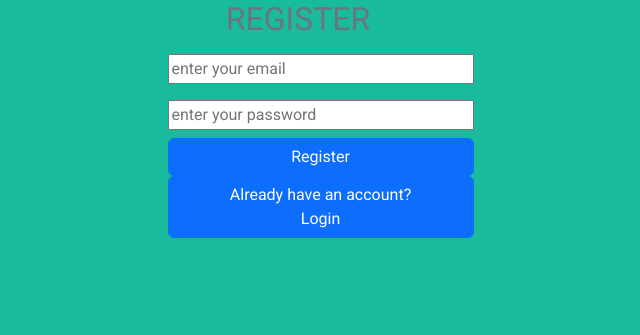
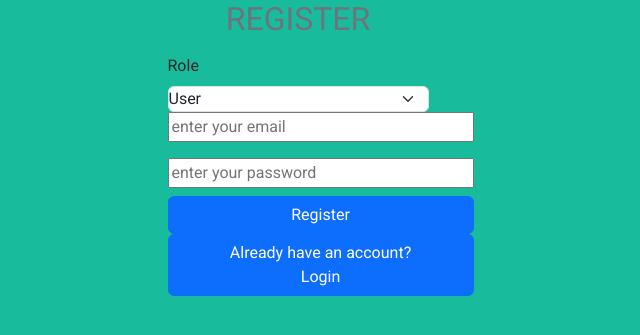
Before and after one commit to Markoets/tickets-api, a Node server app: page /signup in a window 1280 px wide; the page is wider, and only the part inside the window is pictured. Shown: the part 83-418 px from the top of that part, without its empty margins (342-982 px from the left). Run offline with Node 20, Linux system fonts and the light colour scheme; data that the repository does not hold is empty; some libraries are stand-ins or nearby versions.

Commit message:
Be able to differentiate a normal user and a admin [Delivers #183813727]

```diff
--- a/controllers/loginController.js
+++ b/controllers/loginController.js
@@ -49,11 +49,13 @@ const createToken = (id) => {
 };
 exports.loginInfo = async (req, res, next) => {
 
-  const { email, password } = req.body;
+  const { email, password,role } = req.body;
 
   try {
-    const user = await User.login(email, password);
+    const user = await User.login(email, password,role);
+    console.log(user);
     const token = createToken(user._id);
+
     res.cookie('jwt', token, { httpOnly: true, maxAge: maxAge * 1000 });
    res.redirect("admin")
   }
--- a/controllers/signupController.js
+++ b/controllers/signupController.js
@@ -53,7 +53,7 @@ exports.signupPage=(req, res) => {
 
   // Handling post request
   exports.signupInfo = async (req, res, next) => {
-    const { email, password } = req.body;
+    const { email, password,role } = req.body;
 
     let user = await User.findOne({ email});
 
@@ -64,8 +64,9 @@ exports.signupPage=(req, res) => {
   }
 
   else {
-    const user = await User.create({ email, password });
+    const user = await User.create({ email, password,role });
     const token = createToken(user._id);
+    console.log(role);
     res.cookie('jwt', token, { httpOnly: true, maxAge: maxAge * 1000 });
     res.redirect("login")
   }
--- a/middleware/auth.Middleware.js
+++ b/middleware/auth.Middleware.js
@@ -14,6 +14,7 @@ const requireAuth = (req, res, next) => {
       } else {
         let user = await User.findById(decodedToken.id);
         res.locals.user = user;
+        console.log(user.role);
         console.log(decodedToken);
         next();
       }
@@ -45,4 +46,5 @@ const checkUser = (req, res, next) => {
 };
 
 
+
 module.exports = { requireAuth, checkUser };
--- a/views/signup.ejs
+++ b/views/signup.ejs
@@ -18,6 +18,11 @@
         <div class="col-lg-3 mx-auto">
           <form action="/signup" method="POST">
             <div class="control-group">
+              <label for="role" class="form-label">Role</label>
+              <select class="form-select" aria-label="Default select example" name="role">
+                <option value="user">User</option>
+                <option value="admin">Admin</option>
+              </select>
               <div class="mb-2 form-floating controls pb-2"><input type="email" name="email" required
                   placeholder="enter your email" style="width: 306px;">
               </div>
```
Also changed, not shown: models/userModel.js (+8 -1 lines).
